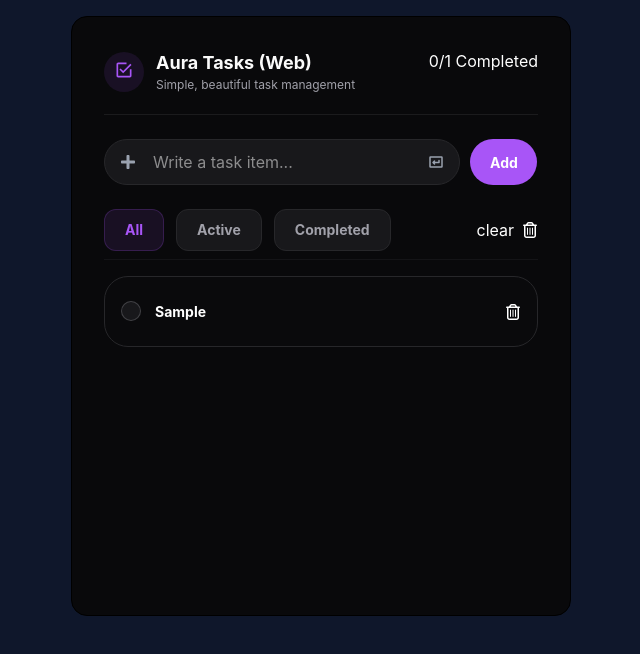
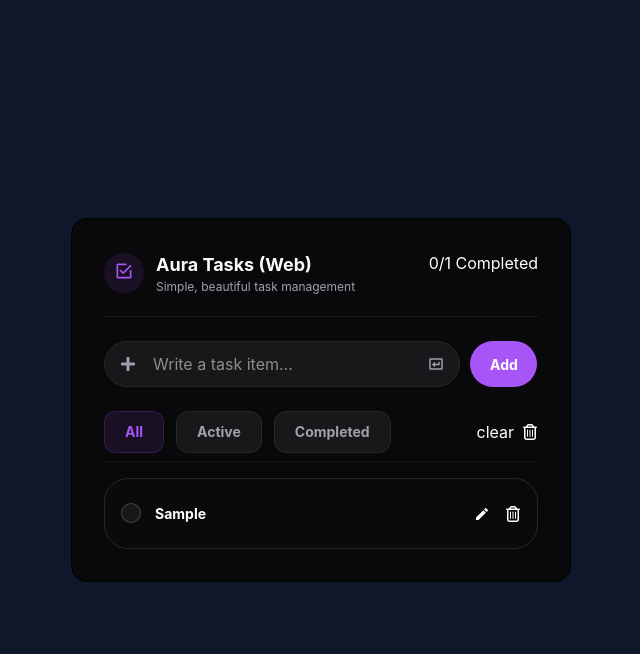
Before and after one commit to andrewramo133/todo-app, a React (Vite) app: page / in a window 1280 px wide. Both pictures are taken after typing "Sample" into the empty fields and a click on the button "Add". Shown: the top 654 px of the page, without its empty margins (319-959 px from the left). Built offline with nearby package versions, Linux system fonts and the light colour scheme.

Commit message:
added edit feature

```diff
--- a/src/App.tsx
+++ b/src/App.tsx
@@ -1,7 +1,6 @@
 import { useEffect, useState } from "react";
 import "./App.css";
 import Input from "./Components/Input/Input";
-
 import Title from "./Components/Title/Title";
 import TaskList from "./Components/TaskList/TaskList";
 
@@ -15,6 +14,7 @@ function App() {
     const saved = localStorage.getItem("tasks");
     return saved ? JSON.parse(saved) : [];
   });
+
   const tasksLength: number = tasks.length;
   const completedTasks: TaskType[] = tasks.filter((task) => task.completed);
 
@@ -23,8 +23,8 @@ function App() {
   }, [tasks]);
   return (
     <>
-      <main className=" bg-[#0F172B] h-screen p-4 ">
-        <div className="w-125 min-h-[600px] border bg-[#09090B] rounded-2xl p-8 mx-auto flex flex-col gap-[24px]">
+      <main className=" bg-[#0F172B] h-screen p-4 flex justify-center items-center">
+        <div className="w-125 min-h-[200px] border bg-[#09090B] rounded-2xl p-8 mx-auto flex flex-col gap-[24px]">
           <div className="flex justify-between pb-[20px] border-b border-[#27272A99]">
             <Title />
             <h2 className="text-white">
--- a/src/Components/Task/Task.tsx
+++ b/src/Components/Task/Task.tsx
@@ -1,4 +1,7 @@
 import { FaRegTrashCan } from "react-icons/fa6";
+import { MdModeEdit } from "react-icons/md";
+import { PiKeyReturnBold } from "react-icons/pi";
+
 interface TaskType {
   text: string;
   id: string;
@@ -7,16 +10,106 @@ interface TaskType {
 interface TaskProps {
   task: TaskType;
   deleteFun: (id: string) => void;
-  check: (id: string) => void;
+  toggleTask: (id: string) => void;
+  editTask: (newText: string, id: string) => void;
+  setEditingTaskId: React.Dispatch<React.SetStateAction<string>>;
+  editingTaskId: string;
+  setEditingText: React.Dispatch<React.SetStateAction<string>>;
+  editingText: string;
 }
-function Task({ task, deleteFun, check }: TaskProps) {
+function Task({
+  task,
+  deleteFun,
+  toggleTask,
+  editTask,
+  setEditingTaskId,
+  editingTaskId,
+  setEditingText,
+  editingText,
+}: TaskProps) {
+  function handelSaveEdit(text: string, id: string) {
+    editTask(text, id);
+    setEditingTaskId("");
+    setEditingText("");
+  }
+  function cancelEditing() {
+    setEditingTaskId("");
+    setEditingText("");
+  }
   return (
+    <>
+      {task.id === editingTaskId ? (
+        <div className="flex gap-[10px]">
+          <div className="relative w-[356px]">
+            <MdModeEdit
+              className="
+          absolute
+          left-4
+          top-1/2
+          -translate-y-1/2
+          text-gray-400
+        "
+            />
+
+            <input
+              autoFocus
+              type="text"
+              placeholder="Write a task item..."
+              value={editingText}
+              onChange={(e) => {
+                setEditingText(e.target.value);
+              }}
+              onKeyDown={(e) => {
+                if (e.key === "Enter" && editingText.trim() !== "") {
+                  handelSaveEdit(editingText, editingTaskId);
+                } else if (e.key === "Escape") {
+                  cancelEditing();
+                }
+              }}
+              className="
+          w-full
+          h-[46px]
+          rounded-[24px]
+          bg-[#18181B]
+          border
+          border-[#27272A]
+          text-white
+          pl-12
+          pr-12
+          outline-none
+          focus:border-[#A855F7]
+        "
+            />
+
+            <PiKeyReturnBold
+              className="
+          absolute
+          right-4
+          top-1/2
+          -translate-y-1/2
+          text-gray-400
+          cursor-pointer
+        "
+            />
+          </div>
+          <button
+            onClick={() => {
+              if (editingText.trim() !== "") {
+                handelSaveEdit(editingText, editingTaskId);
+              }
+            }}
+            className="w-[67.45px] h-[46.28px] rounded-[24px] bg-[#A855F7] py-[13px] px-[20px] text-[14px] font-bold text-white cursor-pointer"
+          >
+            Edit
+          </button>
+        </div>
+      ) : (
         <div className="w-[434px] h-[71px] rounded-[24px] bg-[#FFFFFF01] p-[16px] border border-[#27272A] flex items-center justify-between">
           <div className="flex gap-[14px]">
             <input
               checked={task.completed}
               onChange={() => {
-            check(task.id);
+                toggleTask(task.id);
               }}
               type="checkbox"
               className=" w-5
@@ -37,7 +130,17 @@ function Task({ task, deleteFun, check }: TaskProps) {
               <p className="text-[14px] font-bold text-white">{task.text}</p>
             )}
           </div>
-
+          <div className="flex gap-[15px]">
+            <button
+              onClick={() => {
+                setEditingTaskId(task.id);
+                setEditingText(task.text);
+              }}
+              className="text-white cursor-pointer"
+            >
+              {" "}
+              <MdModeEdit />
+            </button>
             <button
               onClick={() => deleteFun(task.id)}
               className="text-white cursor-pointer"
@@ -46,6 +149,9 @@ function Task({ task, deleteFun, check }: TaskProps) {
               <FaRegTrashCan />
             </button>
           </div>
+        </div>
+      )}
+    </>
   );
 }
 
--- a/src/Components/TaskList/TaskList.tsx
+++ b/src/Components/TaskList/TaskList.tsx
@@ -15,6 +15,8 @@ interface Props {
 type StatusType = "All" | "Active" | "Completed";
 function TaskList({ tasks, setTasks }: Props) {
   const [status, setStatus] = useState<StatusType>("All");
+  const [editingId, setEditingId] = useState<string>("");
+  const [editingText, setEditingText] = useState<string>("");
   // delete task function
   function deleteTask(id: string): void {
     const newTasks: TaskType[] = tasks.filter((task) => task.id !== id);
@@ -31,6 +33,16 @@ function TaskList({ tasks, setTasks }: Props) {
       }
     });
 
+    setTasks(newTasks);
+  }
+  function editTask(newText: string, id: string): void {
+    const newTasks = tasks.map((task) => {
+      if (task.id === id) {
+        return { ...task, text: newText };
+      } else {
+        return task;
+      }
+    });
     setTasks(newTasks);
   }
   const statusArray: StatusType[] = ["All", "Active", "Completed"];
@@ -84,7 +96,12 @@ function TaskList({ tasks, setTasks }: Props) {
           key={taskItem.id}
           task={taskItem}
           deleteFun={deleteTask}
-          check={toggleTask}
+          toggleTask={toggleTask}
+          setEditingTaskId={setEditingId}
+          editingTaskId={editingId}
+          editingText={editingText}
+          setEditingText={setEditingText}
+          editTask={editTask}
         />
       ))}
     </div>
```
Lines whose indentation alone changed are shown as unchanged.
